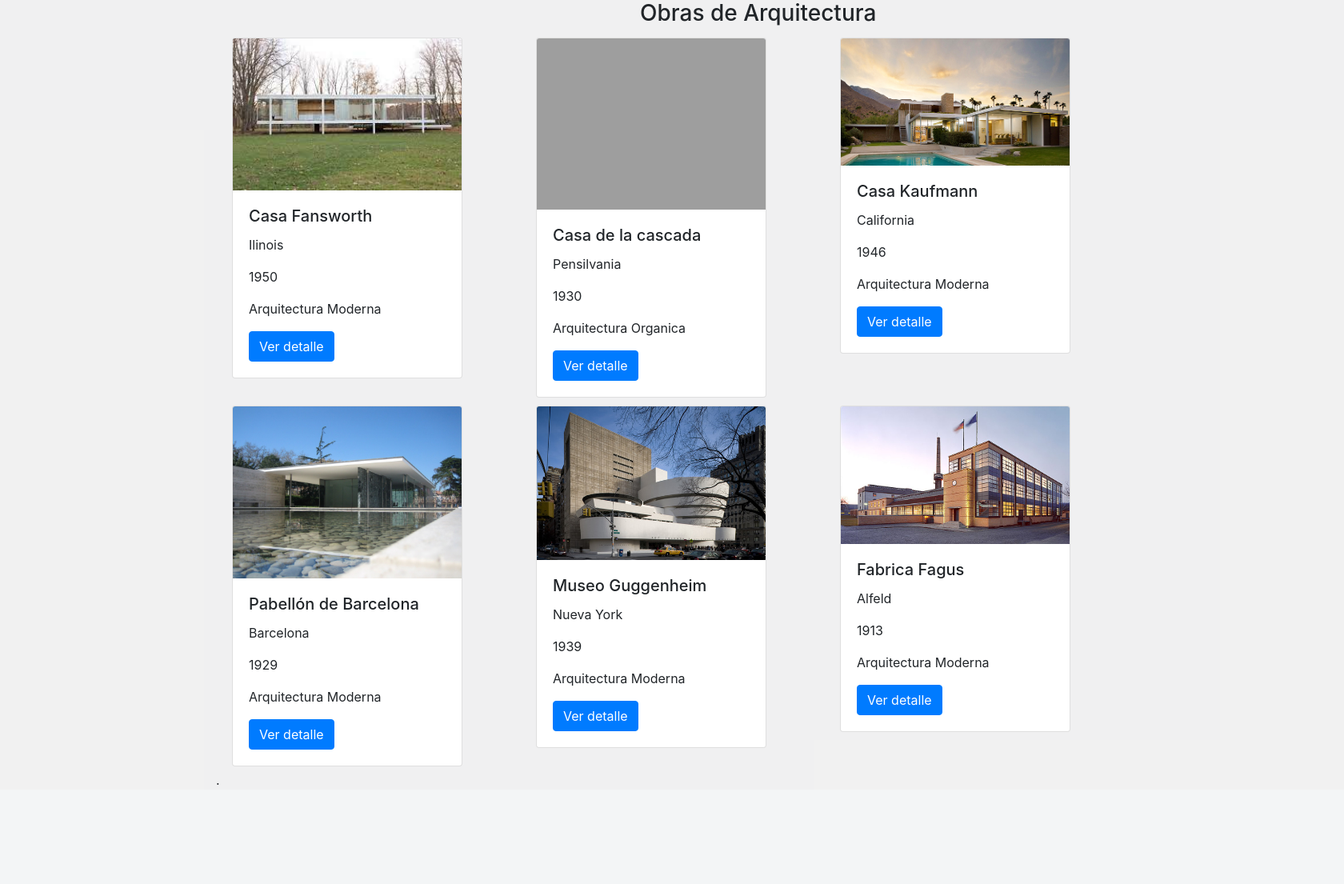
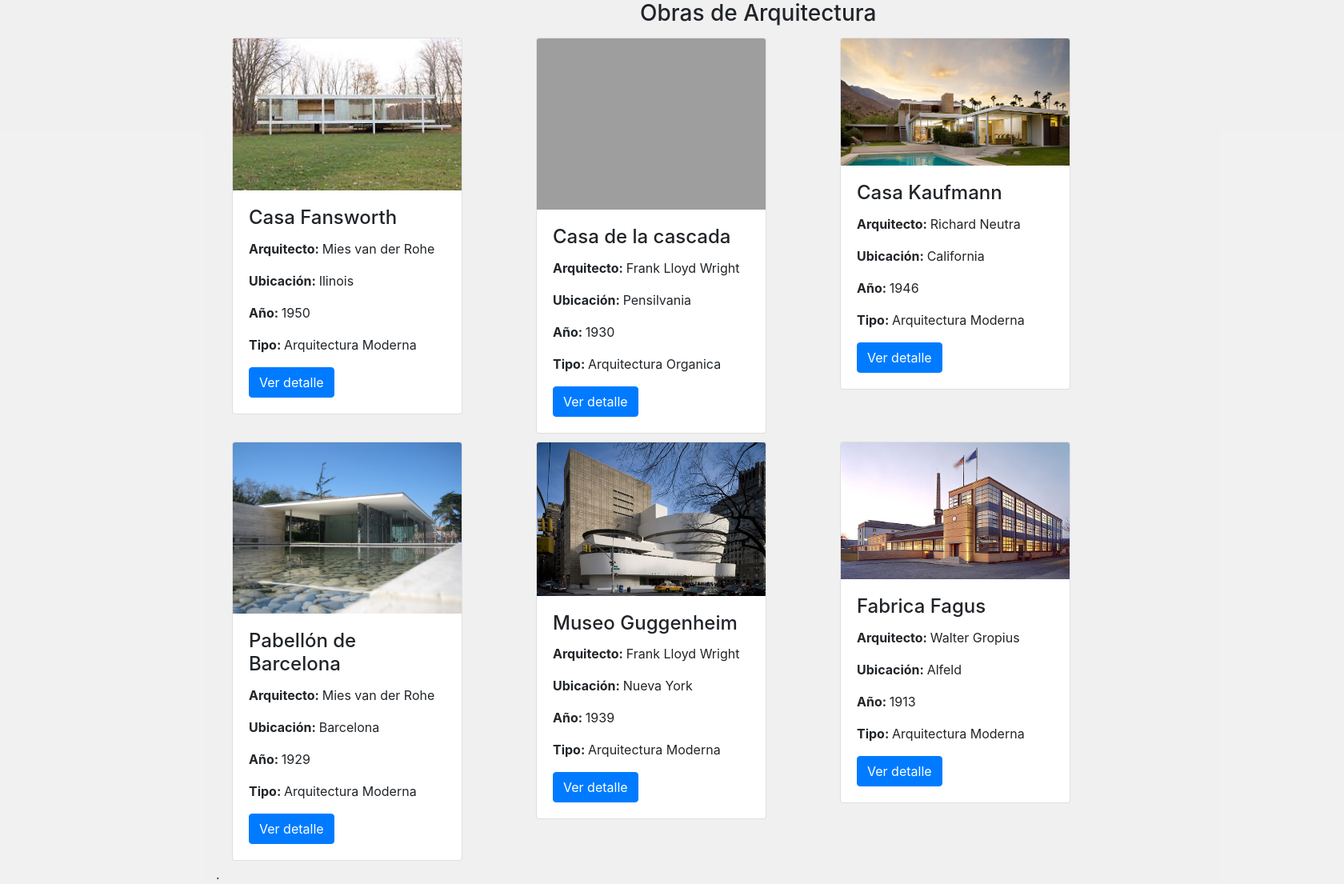
Before and after one commit to raamgonzalez/BlogArquitectura_BembeniukGonzalez, a Django app: page /app_blog/obras_arq_view/ in a window 1680 px wide. Shown: the part 92-1197 px from the top of the page at 80% size. Before the commit the page ends 1073 px from the top, so only its background shows below. Run offline with Django 4.2, Linux system fonts and the light colour scheme; data comes from the database, SQL or seed files in the repository; both versions use the stored data as it was after the commit; parts of the project's set-up code (start-up, migrations or seed data) failed here and were passed over; grey boxes are pictures that could not be loaded.

Commit message:
16 commit -ramsi

```diff
--- a/app_blog/views.py
+++ b/app_blog/views.py
@@ -6,6 +6,7 @@ from app_blog.models import Obra_arq, Arquitecto
 from django.contrib.auth.mixins import LoginRequiredMixin
 from app_blog.forms import obras_arq_view_form, arquitecto_view_form
 from django.http import HttpResponse
+
 
 from django.views.generic import ListView, DetailView, CreateView, DeleteView, UpdateView
 
@@ -17,14 +18,14 @@ class Detail_obrasarq(DetailView):
     model = Obra_arq
     template_name = 'obras_arq_detail.html'
 
-class Delete_obra(DeleteView):
+class Delete_obra(LoginRequiredMixin,DeleteView):
     model = Obra_arq
     template_name = 'delete_obra.html'
 
     def get_success_url(self):
         return reverse('obras_arq_view')
 
-class Update_obra(UpdateView):
+class Update_obra(LoginRequiredMixin,UpdateView):
     model =  Obra_arq
     template_name = 'update_obra.html'
     fields = '__all__'
@@ -40,14 +41,14 @@ class Detail_arquitecto(DetailView):
     model = Arquitecto
     template_name = 'arquitecto_detail.html'
 
-class Delete_arquitecto(DeleteView):
+class Delete_arquitecto(LoginRequiredMixin,DeleteView):
     model = Arquitecto
     template_name = 'delete_arqui.html'
 
     def get_success_url(self):
         return reverse('arquitectos_view')
 
-class Update_arquitecto(UpdateView):
+class Update_arquitecto(LoginRequiredMixin,UpdateView):
     model =  Arquitecto
     template_name = 'update_arqui.html'
     fields = '__all__'
--- a/blog_arquitectura/views.py
+++ b/blog_arquitectura/views.py
@@ -7,7 +7,6 @@ from django.shortcuts import render,redirect
 from django.contrib.auth.forms import AuthenticationForm,UserCreationForm
 from django.contrib.auth import authenticate, login, logout
 from blog_arquitectura.forms import User_registration_form
-from django.contrib.auth.decorators import login_required
 
 def login_view(request):
 
@@ -71,6 +70,5 @@ def index(request):
 def about(request):
     return render(request,'about.html',context = {})
 
-@login_required
 def contact(request):
     return render(request,'contact.html')
--- a/templates/arquitecto_detail.html
+++ b/templates/arquitecto_detail.html
@@ -10,8 +10,8 @@
         <img src="{{arquitecto.image.url}}" class="card-img-top" alt="...">
     {% endif %}
         <div class="card-body">
-        <h5 class="card-title">{{object.nombre_apellido_arqui}}</h5>
-        <p class="card-text">{{object.descripcion}}</p>
+        <h4 class="card-title">{{object.nombre_apellido_arqui}}</h4>
+        <p class="card-text"><b>Descripción: </b>{{object.descripcion}}</p>
         <a href="/app_blog/update_arquitecto/{{object.id}}/" class="btn btn-primary">Editar</a>
         <a href="/app_blog/delete_arquitecto/{{object.id}}/" class="btn btn-danger">Eliminar</a>
     </div>
--- a/templates/obras_arq.html
+++ b/templates/obras_arq.html
@@ -17,10 +17,11 @@
             <img src="{{obra.image.url}}" class="card-img-top" alt="...">
         {% endif %}
             <div class="card-body">
-            <h5 class="card-title">{{ obra.nombre_obra}}</h5>
-            <p class="card-text">{{obra.ubicacion_obra}}</p>
-            <p class="card-text">{{obra.año}}</p>
-            <p class="card-text">{{obra.tipo}}</p>
+            <h4 class="card-title">{{obra.nombre_obra}}</h4>
+            <p class="card-text"><b>Arquitecto: </b>{{obra.arquitecto}}</p>
+            <p class="card-text"><b>Ubicación: </b>{{obra.ubicacion_obra}}</p>
+            <p class="card-text"><b>Año: </b>{{obra.año}}</p>
+            <p class="card-text"><b>Tipo: </b>{{obra.tipo}}</p>
             <a href="/app_blog/detail_obrasarq/{{obra.id}}/" class="btn btn-primary">Ver detalle</a>
         </div>
     </div>
--- a/templates/users/detail_user_profile.html
+++ b/templates/users/detail_user_profile.html
@@ -13,7 +13,10 @@
         <img src="{{object.profile_image.url}}" class="card-img-top">
     {% endif %}
         <div class="card-body">
-            <h5 class="card-title">{{object.phone}}</h5>
+            <h5 class="card-title">{{object.user}}</h5>
+            <p class="card-text">{{object.phone}}</p>
+            <p class="card-text">{{object.descripcion}}</p>
+            <p class="card-text">{{object.link_url}}</p>
             <a href="/users/update-user-profile/{{object.id}}/" class="btn btn-primary">Editar</a>
         </div>
     </div>
--- a/users/models.py
+++ b/users/models.py
@@ -6,6 +6,7 @@ class User_profile(models.Model):
     phone = models.CharField(max_length=20)
     profile_image = models.ImageField(upload_to='profile_image', default = 'default.png')
     descripcion	= models.CharField(max_length=255)
+    link_url = models.URLField(blank=True)
 
     class Meta:
         verbose_name = 'Pefil de usuario'
--- a/users/views.py
+++ b/users/views.py
@@ -11,7 +11,7 @@ class Detail_user_profile(DetailView):
 class Update_user_profile(UpdateView):
     model = User_profile
     template_name = 'users/update_user_profile.html'
-    fields = ['phone', 'profile_image']
+    fields = ['phone', 'profile_image', 'descripcion', 'link_url']
 
     def get_success_url(self):
         return reverse('detail_user_profile', kwargs = {'pk':self.object.pk})
```
Also changed, not shown: templates/obras_arq_detail.html (+6 -5 lines), templates/search_obra.html (+8 -5 lines), db.sqlite3, users/migrations/0006_user_profile_link_url.py (added).
